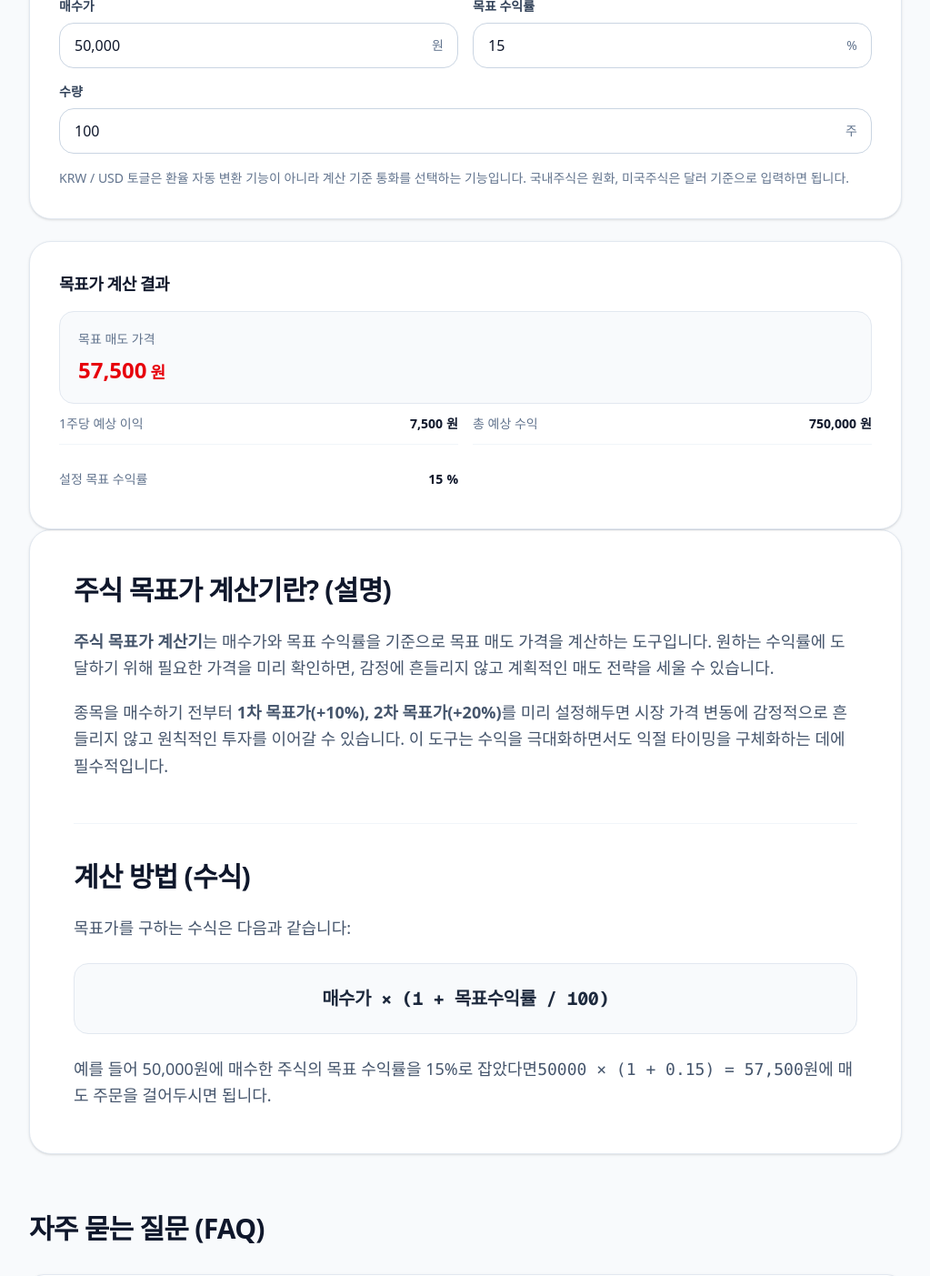
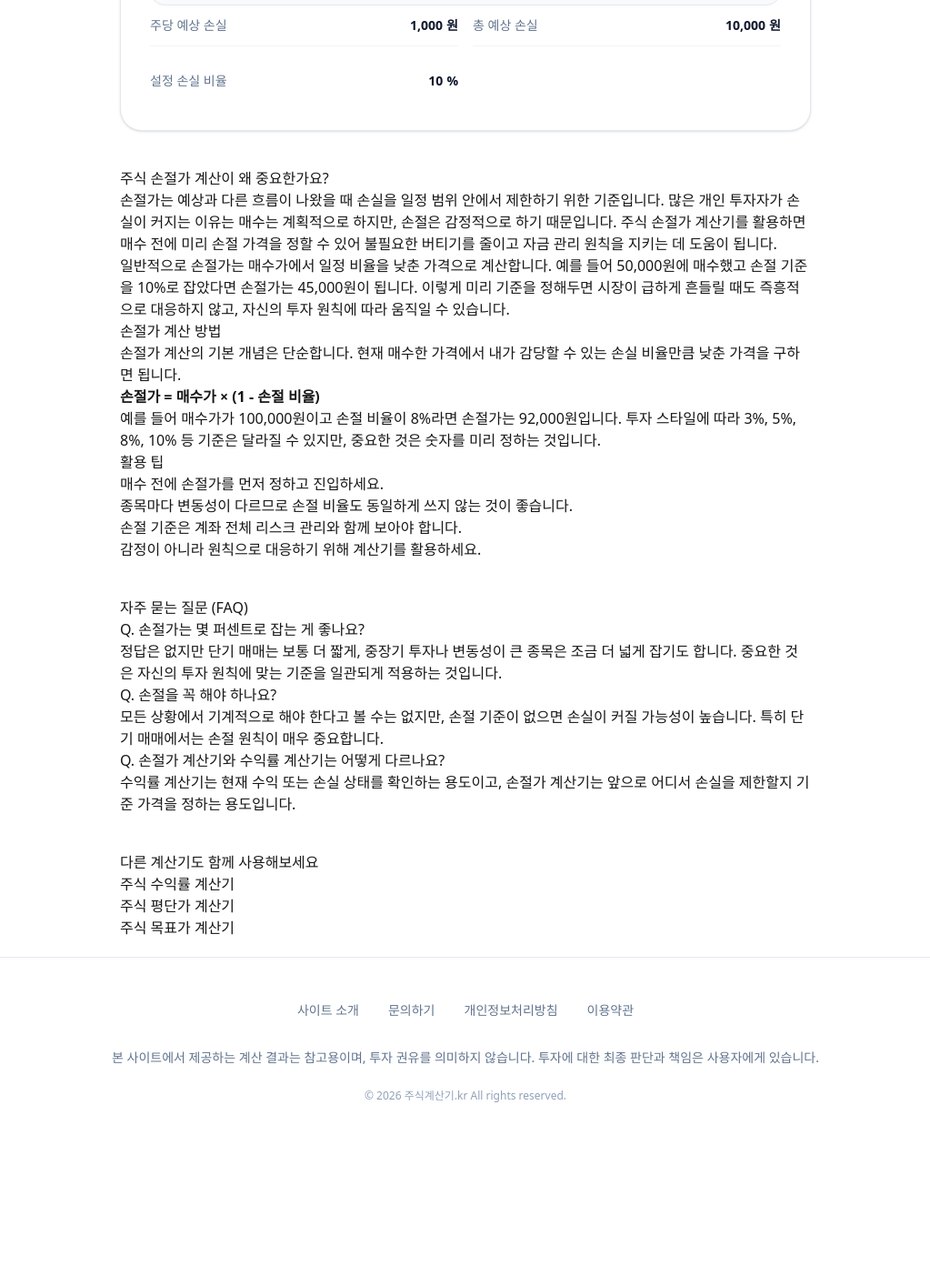
Before and after one commit to YG-coder/stock-calculator, a Next.js app: page /stop-loss-calculator in a window 1280 px wide. Shown: the part 762-2165 px from the top of the page at 91% size, without its empty margins (128-1151 px from the left). After the commit the page ends 2023 px from the top, so only its background shows below. Built offline with nearby package versions, Linux system fonts and the light colour scheme.

Commit message:
fix: 손절가 계산기 페이지 오류 수정 및 SEO 콘텐츠 보완

```diff
--- a/src/app/stop-loss-calculator/page.tsx
+++ b/src/app/stop-loss-calculator/page.tsx
@@ -1,105 +1,137 @@
-import { Metadata } from "next";
-import TargetPriceCalculator from "@/components/calculator/TargetPriceCalculator";
-import {
-  PageHeader,
-  SectionCard,
-  Article,
-  FaqSection,
-  FaqItem,
-  RelatedCalculators,
-  Disclaimer,
-} from "@/components/ui/Shared";
+import React from "react";
+import StopLossCalculator from "@/components/calculator/StopLossCalculator";
 
-export const metadata: Metadata = {
-  title: "주식 목표가 계산기 | 목표 수익률 따른 매도 가격 산출",
+export const metadata = {
+  title: "주식 손절가 계산기 | 손절 가격과 손실 비율 계산",
   description:
-    "주식을 얼마에 팔아야 원하는 수익을 얻을 수 있을까요? 매수가와 목표 수익률을 입력하면 정확한 매도 가격을 즉시 계산해 드립니다.",
-  keywords: [
-    "주식 목표가 계산기",
-    "목표 매도가",
-    "매도 가격 계산기",
-    "목표 수익률",
-    "수익 실현 계산",
-  ],
-  openGraph: {
-    title: "주식 목표가 계산기 | 목표 수익률 매도 가격 산출",
-    description:
-      "감정에 휘둘리지 말고 기계적인 매도를 준비하세요. 목표가와 1주당 이익을 미리 계산해주는 필수 툴입니다.",
-    type: "website",
-  },
+      "주식 손절가를 계산해 손실 관리 기준을 미리 정하세요. 매수가와 손절 비율을 기준으로 손절 가격을 쉽게 확인할 수 있습니다.",
 };
 
-export default function TargetPriceCalculatorPage() {
+export default function StopLossCalculatorPage() {
   return (
-    <main className="min-h-screen bg-slate-50 text-slate-900 selection:bg-slate-200 selection:text-slate-900 pb-20">
-      <PageHeader
-        badge="수익 실현 툴"
-        title="주식 목표가 계산기"
-        description="주식 목표가 계산기는 매수가와 목표 수익률을 기준으로 목표 매도 가격을 계산하는 도구입니다. 원하는 수익률에 맞는 가격을 미리 설정하여 감정에 흔들리지 않는 매도 전략을 세울 수 있습니다."
-      />
+      <main style={{ padding: "20px", maxWidth: "800px", margin: "0 auto" }}>
+        <h1>주식 손절가 계산기</h1>
 
-      <div className="mx-auto max-w-5xl px-6 py-12 md:px-8 md:py-16">
-        <TargetPriceCalculator />
+        <section style={{ marginBottom: "40px" }}>
+          <StopLossCalculator />
+        </section>
 
-        <SectionCard>
-          <Article title="주식 목표가 계산기란? (설명)">
-            <p>
-              <strong>주식 목표가 계산기</strong>는 매수가와 목표 수익률을 기준으로 목표 매도 가격을 계산하는 도구입니다.
-              원하는 수익률에 도달하기 위해 필요한 가격을 미리 확인하면, 감정에 흔들리지 않고 계획적인 매도 전략을 세울 수 있습니다.
-            </p>
-            <p>
-              종목을 매수하기 전부터 <strong>1차 목표가(+10%), 2차 목표가(+20%)</strong>를 미리 설정해두면
-              시장 가격 변동에 감정적으로 흔들리지 않고 원칙적인 투자를 이어갈 수 있습니다.
-              이 도구는 수익을 극대화하면서도 익절 타이밍을 구체화하는 데에 필수적입니다.
-            </p>
-          </Article>
+        <section>
+          <h2>주식 손절가 계산이 왜 중요한가요?</h2>
+          <p>
+            손절가는 예상과 다른 흐름이 나왔을 때 손실을 일정 범위 안에서 제한하기 위한 기준입니다.
+            많은 개인 투자자가 손실이 커지는 이유는 매수는 계획적으로 하지만, 손절은 감정적으로 하기 때문입니다.
+            주식 손절가 계산기를 활용하면 매수 전에 미리 손절 가격을 정할 수 있어 불필요한 버티기를 줄이고
+            자금 관리 원칙을 지키는 데 도움이 됩니다.
+          </p>
+          <p>
+            일반적으로 손절가는 매수가에서 일정 비율을 낮춘 가격으로 계산합니다.
+            예를 들어 50,000원에 매수했고 손절 기준을 10%로 잡았다면 손절가는 45,000원이 됩니다.
+            이렇게 미리 기준을 정해두면 시장이 급하게 흔들릴 때도 즉흥적으로 대응하지 않고,
+            자신의 투자 원칙에 따라 움직일 수 있습니다.
+          </p>
 
-          <Article title="계산 방법 (수식)">
-            <p>목표가를 구하는 수식은 다음과 같습니다:</p>
-            <div className="bg-slate-50 p-6 rounded-2xl border border-slate-200 my-6 text-center">
-              <p className="font-mono text-xl text-slate-800 font-bold tracking-tight">
-                매수가 × (1 + 목표수익률 / 100)
-              </p>
-            </div>
-            <p>
-              예를 들어 50,000원에 매수한 주식의 목표 수익률을 15%로 잡았다면
-              <code>50000 × (1 + 0.15) = 57,500원</code>에 매도 주문을 걸어두시면 됩니다.
-            </p>
-          </Article>
-        </SectionCard>
+          <h2>손절가 계산 방법</h2>
+          <p>
+            손절가 계산의 기본 개념은 단순합니다. 현재 매수한 가격에서 내가 감당할 수 있는 손실 비율만큼
+            낮춘 가격을 구하면 됩니다.
+          </p>
+          <p>
+            <b>손절가 = 매수가 × (1 - 손절 비율)</b>
+          </p>
+          <p>
+            예를 들어 매수가가 100,000원이고 손절 비율이 8%라면 손절가는 92,000원입니다.
+            투자 스타일에 따라 3%, 5%, 8%, 10% 등 기준은 달라질 수 있지만, 중요한 것은 숫자를 미리 정하는 것입니다.
+          </p>
 
-        <FaqSection title="자주 묻는 질문 (FAQ)">
-          <FaqItem
-            question="수수료 및 제세공과금이 포함된 가격인가요?"
-            answer="산출된 가격은 순수 자산 상승분만을 반영한 가격입니다. 한국장의 경우 매도 시 거래세 및 매매수수료(약 0.2~0.3%)가 부과되므로, 목표 가격보다 한두 호가 높게 매도해야 원하는 실수령액에 도달하게 됩니다."
-          />
-          <FaqItem
-            question="현재가로는 목표가를 계산할 수 없나요?"
-            answer="본인의 원래 매수 단가가 아니라 '현재가'를 매수 가격 란에 입력하시면, '지금 이 가격에서 10% 상승한다면 얼마일까?'와 같은 시뮬레이션 용도로 완벽하게 사용하실 수 있습니다."
-          />
-          <FaqItem
-            question="반대로 하락할 때를 대비하려면요?"
-            answer="목표 수익률은 목표가 계산기가 관리하지만, 반대로 가격이 떨어질 때 일정 손실에서 끊어내는 전략은 사이트 내 '손절가 계산기'를 함께 활용하여 가급적 양방향 대응을 해야 합니다."
-          />
-        </FaqSection>
+          <h3>활용 팁</h3>
+          <ul>
+            <li>매수 전에 손절가를 먼저 정하고 진입하세요.</li>
+            <li>종목마다 변동성이 다르므로 손절 비율도 동일하게 쓰지 않는 것이 좋습니다.</li>
+            <li>손절 기준은 계좌 전체 리스크 관리와 함께 보아야 합니다.</li>
+            <li>감정이 아니라 원칙으로 대응하기 위해 계산기를 활용하세요.</li>
+          </ul>
+        </section>
 
-        <RelatedCalculators
-          links={[
-            {
-              href: "/profit-calculator",
-              title: "주식 수익률 계산기",
-              desc: "현재가 기준 실제 수익률과 손익 확인",
-            },
-            {
-              href: "/break-even-calculator",
-              title: "본전 회복 계산기",
-              desc: "손실 구간에서 원금 회복에 필요한 상승률 계산",
-            },
-          ]}
+        <section style={{ marginTop: "40px" }}>
+          <h2>자주 묻는 질문 (FAQ)</h2>
+
+          <h3>Q. 손절가는 몇 퍼센트로 잡는 게 좋나요?</h3>
+          <p>
+            정답은 없지만 단기 매매는 보통 더 짧게, 중장기 투자나 변동성이 큰 종목은 조금 더 넓게 잡기도 합니다.
+            중요한 것은 자신의 투자 원칙에 맞는 기준을 일관되게 적용하는 것입니다.
+          </p>
+
+          <h3>Q. 손절을 꼭 해야 하나요?</h3>
+          <p>
+            모든 상황에서 기계적으로 해야 한다고 볼 수는 없지만, 손절 기준이 없으면 손실이 커질 가능성이 높습니다.
+            특히 단기 매매에서는 손절 원칙이 매우 중요합니다.
+          </p>
+
+          <h3>Q. 손절가 계산기와 수익률 계산기는 어떻게 다르나요?</h3>
+          <p>
+            수익률 계산기는 현재 수익 또는 손실 상태를 확인하는 용도이고, 손절가 계산기는 앞으로 어디서 손실을 제한할지
+            기준 가격을 정하는 용도입니다.
+          </p>
+        </section>
+
+        <section style={{ marginTop: "40px" }}>
+          <h3>다른 계산기도 함께 사용해보세요</h3>
+          <ul>
+            <li><a href="/profit-calculator">주식 수익률 계산기</a></li>
+            <li><a href="/average-price-calculator">주식 평단가 계산기</a></li>
+            <li><a href="/target-price-calculator">주식 목표가 계산기</a></li>
+          </ul>
+        </section>
+
+        <script
+            type="application/ld+json"
+            dangerouslySetInnerHTML={{
+              __html: JSON.stringify({
+                "@context": "https://schema.org",
+                "@type": "WebApplication",
+                name: "주식 손절가 계산기",
+                applicationCategory: "FinanceApplication",
+                operatingSystem: "All",
+              }),
+            }}
         />
 
-        <Disclaimer />
-      </div>
-    </main>
+        <script
+            type="application/ld+json"
+            dangerouslySetInnerHTML={{
+              __html: JSON.stringify({
+                "@context": "https://schema.org",
+                "@type": "FAQPage",
+                mainEntity: [
+                  {
+                    "@type": "Question",
+                    name: "손절가는 몇 퍼센트로 잡는 게 좋나요?",
+                    acceptedAnswer: {
+                      "@type": "Answer",
+                      text: "정답은 없지만 투자 스타일과 종목 변동성에 따라 기준이 달라집니다. 중요한 것은 일관된 원칙을 세우는 것입니다.",
+                    },
+                  },
+                  {
+                    "@type": "Question",
+                    name: "손절을 꼭 해야 하나요?",
+                    acceptedAnswer: {
+                      "@type": "Answer",
+                      text: "손절 기준이 없으면 손실이 커질 가능성이 높습니다. 특히 단기 매매에서는 손절 원칙이 중요합니다.",
+                    },
+                  },
+                  {
+                    "@type": "Question",
+                    name: "손절가 계산기와 수익률 계산기는 어떻게 다르나요?",
+                    acceptedAnswer: {
+                      "@type": "Answer",
+                      text: "수익률 계산기는 현재 손익 상태를 확인하는 용도이고, 손절가 계산기는 앞으로 손실 제한 기준 가격을 정하는 용도입니다.",
+                    },
+                  },
+                ],
+              }),
+            }}
+        />
+      </main>
   );
 }
```
